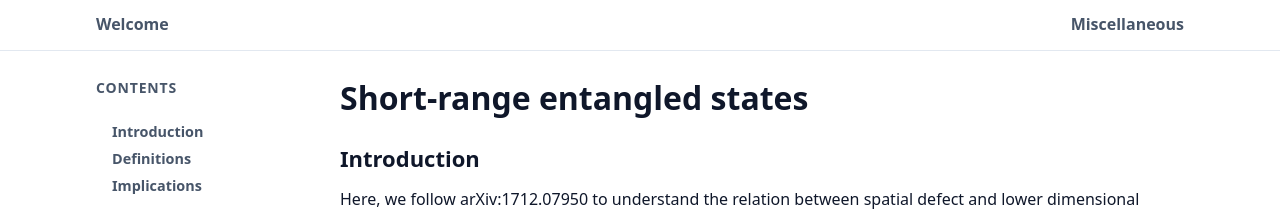
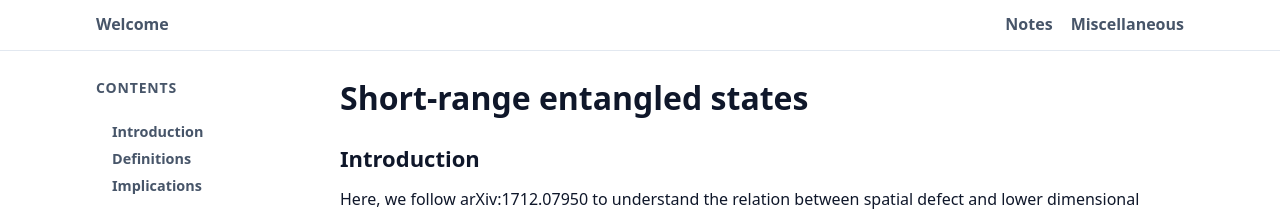
Before and after one commit to ruihuafan/ruihuafan.github.io, a Jekyll site: the page built from notes/readings/SRE.md, in a window 1280 px wide. Shown: the top 211 px of the page. Built offline with Jekyll 4.4.1, drawn with Linux system fonts in a browser that asks for light colours.

Commit message:
fix mknote

```diff
--- a/_layouts/mknote.html
+++ b/_layouts/mknote.html
@@ -118,6 +118,7 @@
   <header>
     <nav>
       <a href="{{ '/' | relative_url }}#top" style="margin-right:auto">Welcome</a>
+      <a href="{{ '/notes/' | relative_url }}">Notes</a>
       <a href="{{ '/misc/' | relative_url }}">Miscellaneous</a>
     </nav>
   </header>
```
